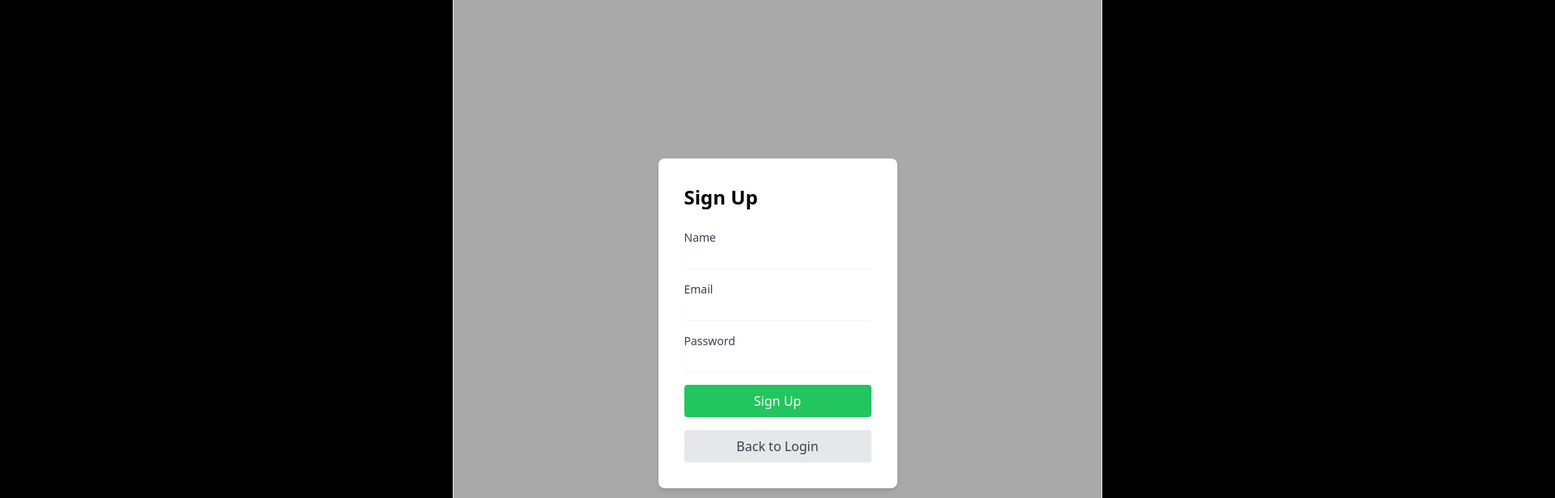
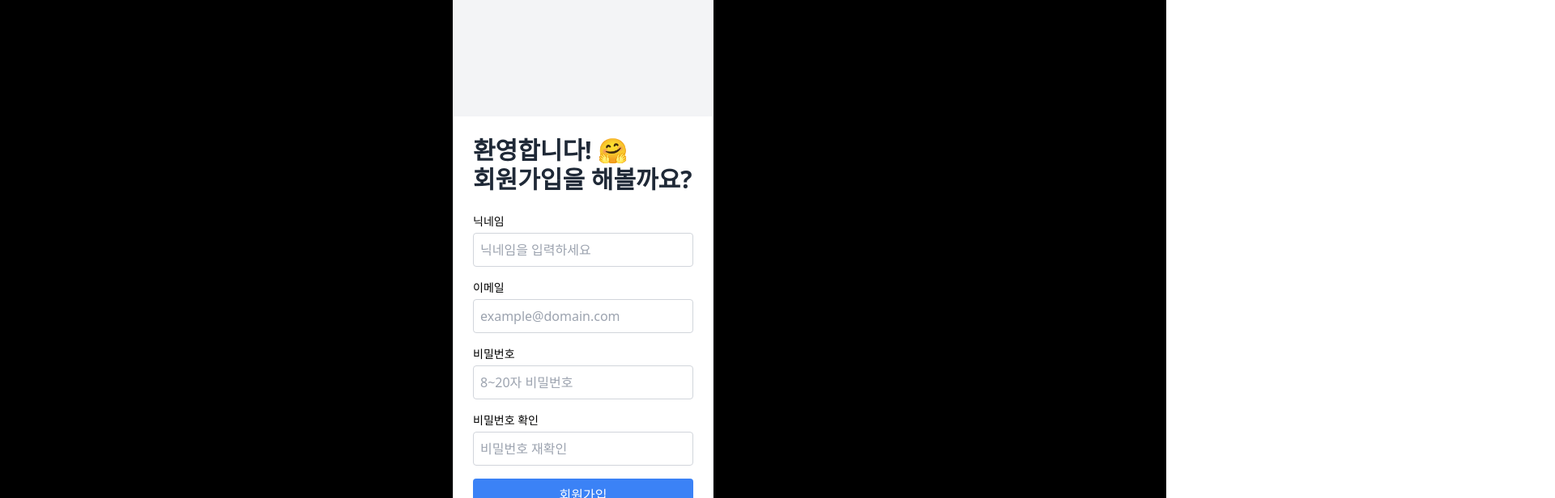
Before and after one commit to Nong-Mo/Frontend, a React (Create React App) app: page /signup in a window 1280 px wide. Shown: the top 616 px of the page at 81% size, 1920 px wide, since content can reach past the window. Built offline with nearby package versions, Linux system fonts and the light colour scheme.

Commit message:
[Fix] 비밀번호 유효성 검사 기능 구현
검사 기준에 부합하지 않을 경우 오류 메세지 나오도록 구현

```diff
--- a/src/pages/SignUp.tsx
+++ b/src/pages/SignUp.tsx
@@ -1,70 +1,124 @@
-import { FC } from "react";
-import { useNavigate } from "react-router-dom";
-import "../styles/common.css";
+import React, { useState } from 'react';
+import FormContainer from '../components/features/SignUp/FormContainer';
+import InputField from '../components/features/SignUp/InputField';
+import SubmitButton from '../components/features/SignUp/SubmitButton';
 
-const SignUp: FC = () => {
-  const navigate = useNavigate();
+const Signup = () => {
+  const [formData, setFormData] = useState({
+    nickname: '',
+    email: '',
+    password: '',
+    confirmPassword: '',
+  });
+
+  const [errors, setErrors] = useState({
+    nickname: '',
+    email: '',
+    password: '',
+    confirmPassword: '',
+  });
+
+  const handleChange = (e) => {
+    const { name, value } = e.target;
+    setFormData((prevData) => ({ ...prevData, [name]: value }));
+    setErrors((prevErrors) => ({ ...prevErrors, [name]: '' })); // 입력 중 에러 초기화
+  };
+
+  const isValidPassword = (password) => {
+    const lengthCheck = password.length >= 8 && password.length <= 20;
+    const spaceCheck = !/\s/.test(password);
+    const types = [
+      /[A-Z]/.test(password),
+      /[a-z]/.test(password),
+      /[0-9]/.test(password),
+      /[!@#$%^&*(),.?":{}|<>]/.test(password),
+    ];
+    const typeCount = types.filter(Boolean).length;
+
+    return lengthCheck && spaceCheck && typeCount >= 2;
+  };
+
+  const handleSubmit = (e) => {
+    e.preventDefault();
+    const { nickname, email, password, confirmPassword } = formData;
+    const newErrors = {};
+
+    if (nickname.length < 3) {
+      newErrors.nickname = '닉네임은 3자 이상이어야 합니다.';
+    }
+
+    if (!/^[\w-]+(\.[\w-]+)*@([\w-]+\.)+[a-zA-Z]{2,7}$/.test(email)) {
+      newErrors.email = '유효한 이메일 주소를 입력해주세요.';
+    }
+
+    if (!isValidPassword(password)) {
+      newErrors.password =
+          '비밀번호는 8~20자 사이여야 하며, 공백 없이 두 종류 이상의 문자를 포함해야 합니다.';
+    }
+
+    if (password !== confirmPassword) {
+      newErrors.confirmPassword = '비밀번호와 비밀번호 확인이 일치하지 않습니다.';
+    }
+
+    setErrors(newErrors);
+
+    if (Object.keys(newErrors).length === 0) {
+      alert('회원가입 성공!');
+      // TODO: 로그인 페이지로 리다이렉트
+    }
+  };
 
   return (
-    <div className="page-container flex flex-col items-center justify-center min-h-screen bg-gray-100">
-      <div className="p-8 bg-white rounded-lg shadow-md">
-        <h1 className="text-2xl font-bold mb-6">Sign Up</h1>
-        <form className="space-y-4">
-          <div>
-            <label
-              htmlFor="name"
-              className="block text-sm font-medium text-gray-700"
-            >
-              Name
-            </label>
-            <input
+      <FormContainer inputRoundClass="rounded-lg" buttonRoundClass="rounded-full">
+        <div className="mb-6 text-left">
+          <h1 className="text-3xl font-extrabold text-gray-800">
+            환영합니다! 🤗
+          </h1>
+          <h1 className="text-3xl font-extrabold text-gray-800">회원가입을 해볼까요?</h1>
+        </div>
+        <form onSubmit={handleSubmit} className="space-y-4">
+          <InputField
+              label="닉네임"
               type="text"
-              id="name"
-              className="mt-1 block w-full rounded border-gray-300 shadow-sm"
-            />
-          </div>
-          <div>
-            <label
-              htmlFor="email"
-              className="block text-sm font-medium text-gray-700"
-            >
-              Email
-            </label>
-            <input
+              name="nickname"
+              value={formData.nickname}
+              onChange={handleChange}
+              placeholder="닉네임을 입력하세요"
+              error={errors.nickname}
+          />
+          <InputField
+              label="이메일"
               type="email"
-              id="email"
-              className="mt-1 block w-full rounded border-gray-300 shadow-sm"
-            />
-          </div>
-          <div>
-            <label
-              htmlFor="password"
-              className="block text-sm font-medium text-gray-700"
-            >
-              Password
-            </label>
-            <input
+              name="email"
+              value={formData.email}
+              onChange={handleChange}
+              placeholder="example@domain.com"
+              error={errors.email}
+          />
+          <InputField
+              label="비밀번호"
               type="password"
-              id="password"
-              className="mt-1 block w-full rounded border-gray-300 shadow-sm"
-            />
-          </div>
-          <button
-            type="submit"
-            className="w-full py-2 px-4 bg-green-500 text-white rounded hover:bg-green-600"
-          >
-            Sign Up
-          </button>
+              name="password"
+              value={formData.password}
+              onChange={handleChange}
+              placeholder="8~20자 비밀번호"
+              error={errors.password}
+          />
+          <InputField
+              label="비밀번호 확인"
+              type="password"
+              name="confirmPassword"
+              value={formData.confirmPassword}
+              onChange={handleChange}
+              placeholder="비밀번호 재확인"
+              error={errors.confirmPassword}
+          />
+          <SubmitButton className="w-full bg-blue-500 text-white py-2 rounded hover:bg-blue-600">
+            회원가입
+          </SubmitButton>
         </form>
-        <button
-          onClick={() => navigate("/login")}
-          className="mt-4 w-full py-2 px-4 bg-gray-200 text-gray-700 rounded hover:bg-gray-300"
-        >
-          Back to Login
-        </button>
-      </div>
-    </div>
+      </FormContainer>
   );
 };
 
-export default SignUp;
+export default Signup;
```
